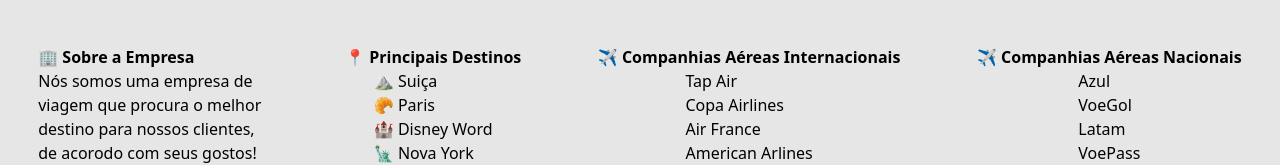
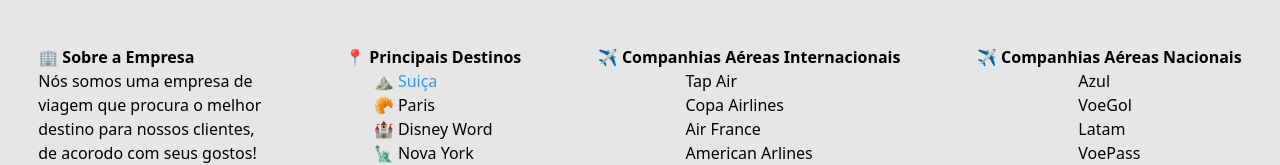
Before and after one commit to vitorcecato-sesi/desafio2-react-routes, a React (Vite) app: page / in a window 1280 px wide. In both pictures the pointer is over the link "⛰️ Suiça". Shown: the part 1564-1729 px from the top of the page. Built offline with nearby package versions, Linux system fonts and the light colour scheme.

Commit message:
houver nos links do footer

```diff
--- a/src/components/Footer.css
+++ b/src/components/Footer.css
@@ -55,6 +55,10 @@
     justify-items: center;
 }
 
+.listas a:hover {
+    color: #2D9BF0;
+}
+
 .imgLogo{
     width: 10vw;
     align-self: center;
```
